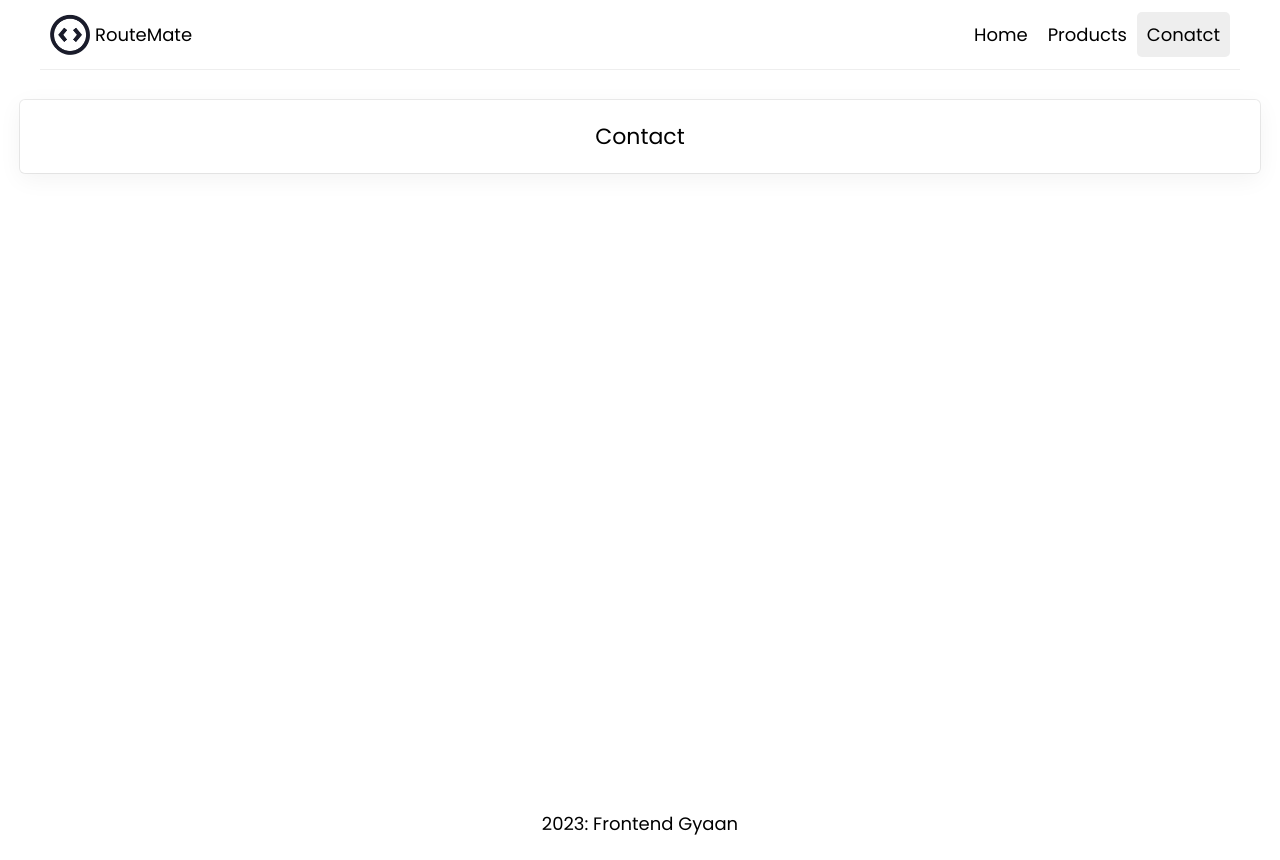
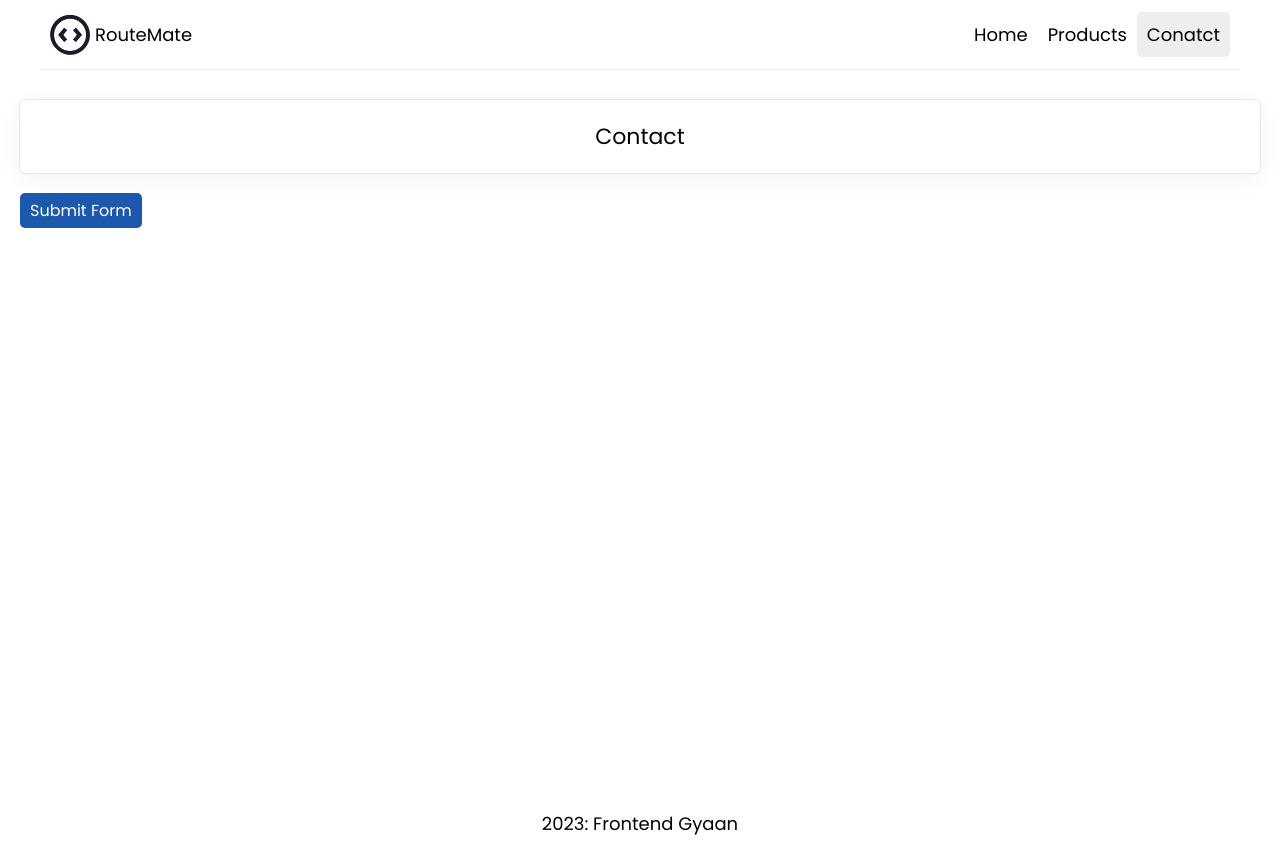
Before and after one commit to saksham-raghuvanshi/routemate, a React (Create React App) app: page /contact in a window 1280 px wide. Built offline with nearby package versions, Linux system fonts and the light colour scheme.

Commit message:
Navigate

```diff
--- a/src/App.js
+++ b/src/App.js
@@ -1,13 +1,15 @@
 import "./App.css";
-import { Routes, Route } from "react-router-dom";
+import { Routes, Route, Navigate } from "react-router-dom";
 import Home from "./components/Home";
 import Contact from "./components/Contact";
 import ProductDetails from "./components/ProductDetails";
 import ProductLists from "./components/ProductLists";
 import Header from "./components/Header";
 import Footer from "./components/Footer";
+import Admin from "./components/Admin";
 
 function App() {
+  const user = true;
   return (
     <div className="App">
       <Header />
@@ -17,6 +19,10 @@ function App() {
           <Route path="/contact" element={<Contact />} />
           <Route path="/products" element={<ProductLists />} />
           <Route path="/products/1001" element={<ProductDetails />} />
+          <Route
+            path="/admin"
+            element={user ? <Admin /> : <Navigate to="/" />}
+          />
         </Routes>
       </main>
       <Footer />
--- /dev/null
+++ b/src/components/Admin.js
@@ -0,0 +1,7 @@
+import React from "react";
+
+const Admin = () => {
+  return <div className="component">Admin</div>;
+};
+
+export default Admin;
--- a/src/components/Contact.js
+++ b/src/components/Contact.js
@@ -1,7 +1,17 @@
 import React from "react";
+import { useNavigate } from "react-router-dom";
 
 const Contact = () => {
-  return <div className="component">Contact</div>;
+  const navigate = useNavigate();
+  const handleSubmit = () => {
+    return navigate("/");
+  };
+  return (
+    <>
+      <div className="component">Contact</div>
+      <button onClick={handleSubmit}>Submit Form</button>
+    </>
+  );
 };
 
 export default Contact;
--- a/src/index.css
+++ b/src/index.css
@@ -25,3 +25,13 @@ a{
   text-decoration: none;
   color: #000000;
 }
+
+button{
+  border: 0px;
+  padding: 5px 10px;
+  font-size: 16px;
+  color: #FFFFFF;
+  background-color: #1C59AE;
+  cursor: pointer;
+  border-radius: 5px;
+}
```
